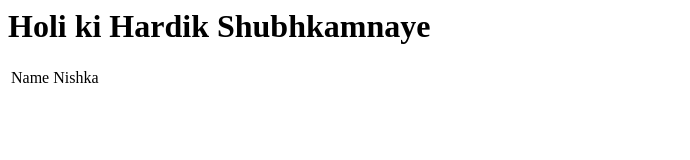
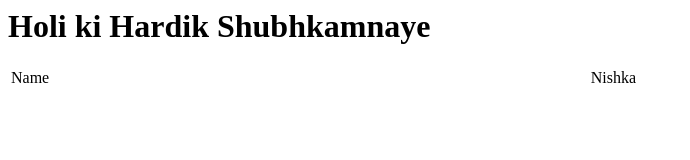
Before and after one commit to Nishka08/html, a plain HTML site: page index.html in a window 1280 px wide. Shown: the whole page, without its empty margins (0-690 px from the left). Drawn offline with Linux system fonts and the light colour scheme.

Commit message:
Update index.html

```diff
--- a/index.html
+++ b/index.html
@@ -3,9 +3,10 @@
     <title>Github></title>
       </head>
   <body>
-    <table>
+    <table width="100%">
       <tr><td>Name</td> <td>Nishka</td></tr>
     <h1> Holi ki Hardik Shubhkamnaye</h1>
+    </table>
   </body>
 
 
```
